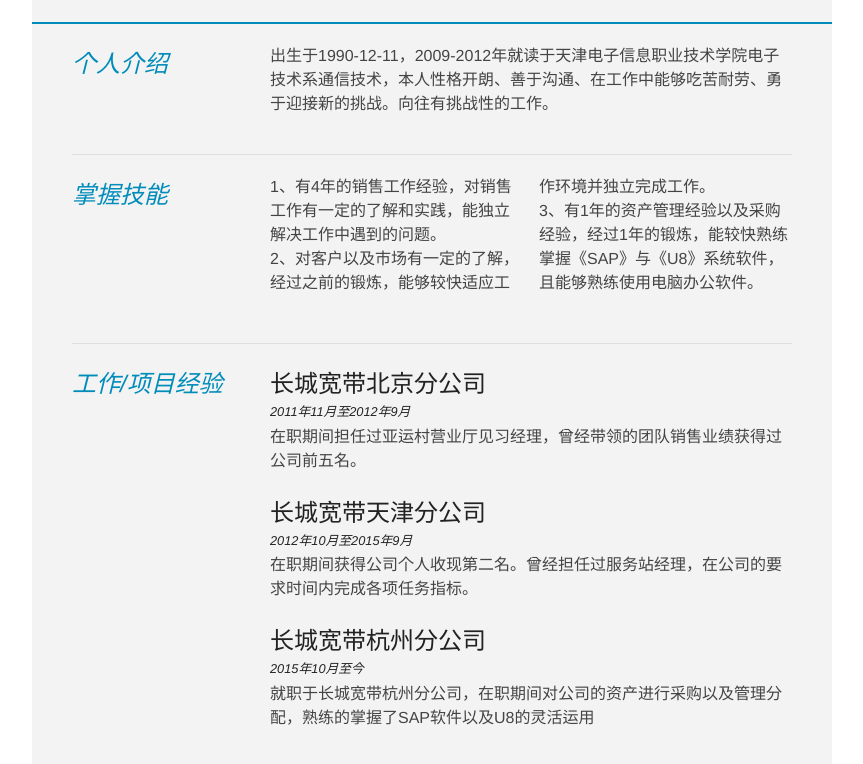
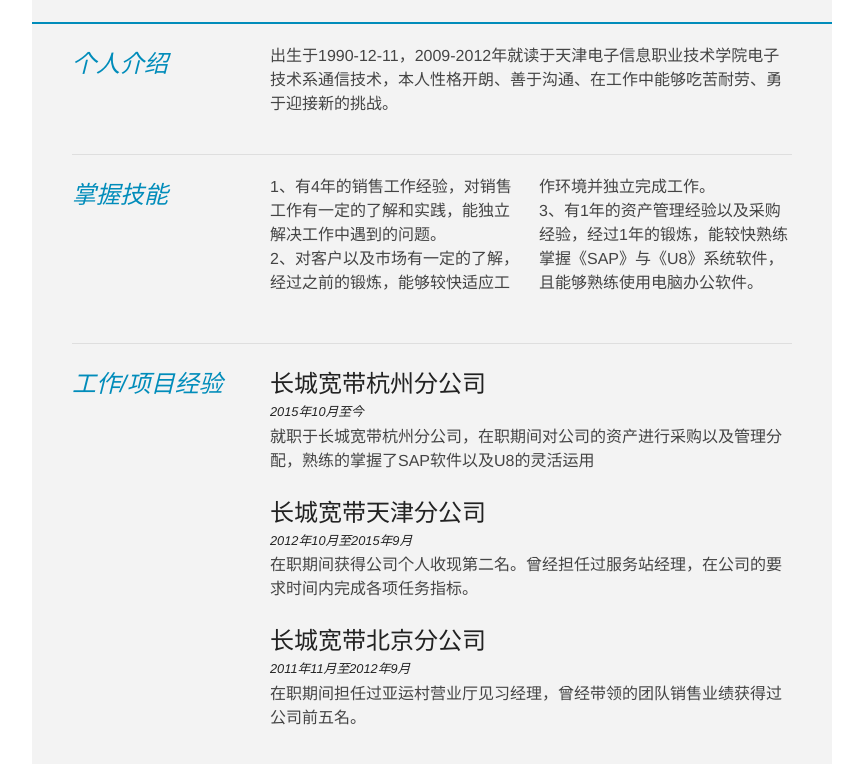
Before and after one commit to xiangzhongli/xiangzhongli.github.com, a plain HTML site: page index.html in a window 1280 px wide. Shown: the part 182-946 px from the top of the page, without its empty margins (208-1071 px from the left). Drawn offline with Linux system fonts and the light colour scheme.

Commit message:
update index.t

```diff
--- a/index.html
+++ b/index.html
@@ -218,7 +218,7 @@ display:block;
      </div>
      <div class="sectionContent">
       <article>
-       <p>出生于1990-12-11，2009-2012年就读于天津电子信息职业技术学院电子技术系通信技术，本人性格开朗、善于沟通、在工作中能够吃苦耐劳、勇于迎接新的挑战。向往有挑战性的工作。</p>
+       <p>出生于1990-12-11，2009-2012年就读于天津电子信息职业技术学院电子技术系通信技术，本人性格开朗、善于沟通、在工作中能够吃苦耐劳、勇于迎接新的挑战。</p>
       </article>
      </div>
      <div class="clear">
@@ -244,11 +244,11 @@ display:block;
      </div>
      <div class="sectionContent">
       <article>
-       <h2>长城宽带北京分公司</h2>
+       <h2>长城宽带杭州分公司</h2>
        <div class="subDetails">
-        2011年11月至2012年9月
+        2015年10月至今
        </div>
-       <p>在职期间担任过亚运村营业厅见习经理，曾经带领的团队销售业绩获得过公司前五名。</p>
+       <p>就职于长城宽带杭州分公司，在职期间对公司的资产进行采购以及管理分配，熟练的掌握了SAP软件以及U8的灵活运用</p>
       </article>
       <article>
        <h2>长城宽带天津分公司</h2>
@@ -258,11 +258,11 @@ display:block;
        <p>在职期间获得公司个人收现第二名。曾经担任过服务站经理，在公司的要求时间内完成各项任务指标。</p>
       </article>
       <article>
-       <h2>长城宽带杭州分公司</h2>
+       <h2>长城宽带北京分公司</h2>
        <div class="subDetails">
-        2015年10月至今
+        2011年11月至2012年9月
        </div>
-       <p>就职于长城宽带杭州分公司，在职期间对公司的资产进行采购以及管理分配，熟练的掌握了SAP软件以及U8的灵活运用</p>
+       <p>在职期间担任过亚运村营业厅见习经理，曾经带领的团队销售业绩获得过公司前五名。</p>
       </article>
      </div>
      <div class="clear">
```
